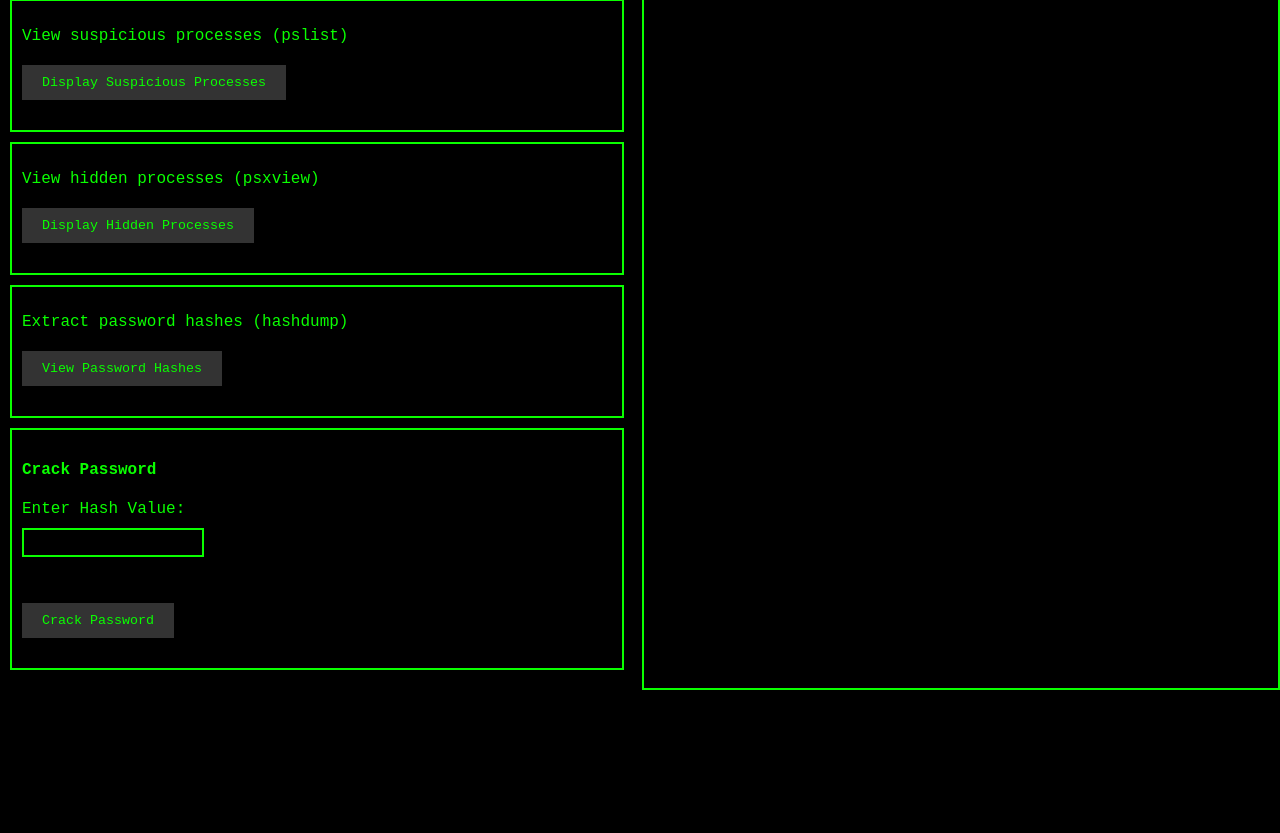
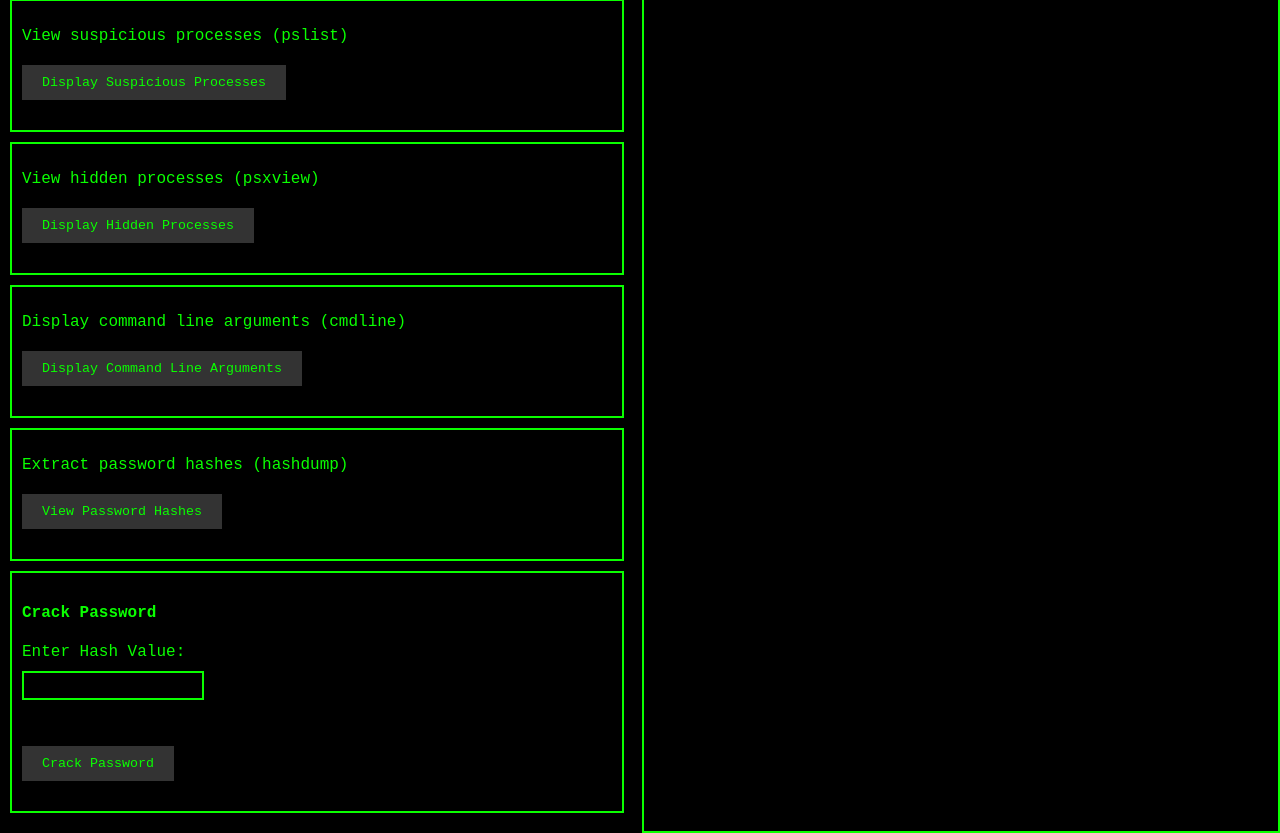
Before and after one commit to mahikagup10/ForensicFramework-CapstoneProject, a Flask app: page /memory_forensics in a window 1280 px wide. Shown: the part 953-1786 px from the top of the page. Before the commit the page ends 1643 px from the top, so only its background shows below. Run offline with Flask 3, Linux system fonts and the light colour scheme.

Commit message:
Add files via upload

```diff
--- a/app.py
+++ b/app.py
@@ -164,14 +164,9 @@ def memory_tools():
 
         if action == 'crackpassword':
             hash_value = request.form['hash_value']  # Get the hash value from the form
-
-    # Store the hash value in a file called hash.txt
             with open('hash.txt', 'w') as hash_file:
                 hash_file.write(hash_value)
-
-    # Run the hashcat command
             command = ['hashcat', '-m', '1000', '-a', '0', 'hash.txt', 'rockyou.txt']
-
             try:
                 output = subprocess.check_output(command, stderr=subprocess.STDOUT, text=True)
         # Wrap the output in <pre> tags and replace newlines with <br> tags
@@ -180,7 +175,19 @@ def memory_tools():
             except subprocess.CalledProcessError as e:
         # Handle errors here, for example:
                 print(e.cmd, e.output)
-        return jsonify(error="An error occurred during hashcat execution.")
+            return jsonify(error="An error occurred during hashcat execution.")
+
+        if action == 'cmdline':
+            command = ['python2', '/opt/volatility/vol.py', '-f', mem_address, '--profile='+profile,'cmdscan']
+            try:
+                output = subprocess.check_output(command, stderr=subprocess.STDOUT, text=True)
+                # Wrap the output in <pre> tags and replace newlines with <br> tags
+                output = '<pre>' + output.replace('\n', '<br>') + '</pre>'
+                return output
+            except subprocess.CalledProcessError as e:
+                print(e.cmd, e.output)
+                return jsonify(error="An error occurred during cmdline execution.")
+
 
 
 
--- a/templates/memory_tools.html
+++ b/templates/memory_tools.html
@@ -115,6 +115,16 @@
         </div>
 
 
+    	<div class="form-field">
+        <p>Display command line arguments (cmdline)</p>
+        <form id="cmdline-form" action="/execute" method="POST">
+            <input type="hidden" name="action" value="cmdline">
+            <!--<label for="offset">Profile:</label>
+            <input type="text" id="profile" name="profile" required>-->
+            <button type="submit" id="cmdline-button">Display Command Line Arguments</button>
+        </form>
+        </div>
+
                 <div class="form-field">
         <p>Extract password hashes (hashdump)</p>
         <form id="hashdump-form" action="/memory_tools" method="POST">
@@ -165,6 +175,7 @@
 	    const pslistButton = document.getElementById('pslist-button');
 	    const psxviewButton = document.getElementById('psxview-button');
 	    const hashdumpButton = document.getElementById('hashdump-button');
+	    const cmdlineButton = document.getElementById('cmdline-button');
 
 	    const memimageInfoForm = document.getElementById('mem-image-info-form');
             const printKeysForm = document.getElementById('print-keys-form');
@@ -174,6 +185,7 @@
             const psxviewForm = document.getElementById('psxview-form');
             const hashdumpForm = document.getElementById('hashdump-form');
             const crackPasswordForm = document.getElementById('crack-password-form');
+            const cmdlineForm = document.getElementById('cmdline-form');
 
 
             function displayUploadBanner() {
@@ -350,6 +362,23 @@
                 });
             });
 
+            cmdlineForm.addEventListener('submit', function (event) {
+                event.preventDefault(); // Prevent the default form submission
+
+                // Make an AJAX request to execute the img_stat function
+                fetch('/memory_tools', {
+                    method: 'POST',
+                    body: new FormData(cmdlineForm),
+                })
+                .then(response => response.text()) // Use text() instead of json()
+                .then(data => {
+                    displayOutput(data);
+                })
+                .catch(error => {
+                    outputContainer.innerText = 'Error: ' + error.message;
+                });
+            });
+
             hashdumpForm.addEventListener('submit', function (event) {
                 event.preventDefault(); // Prevent the default form submission
 
```
Also changed, not shown: 1 other file.
